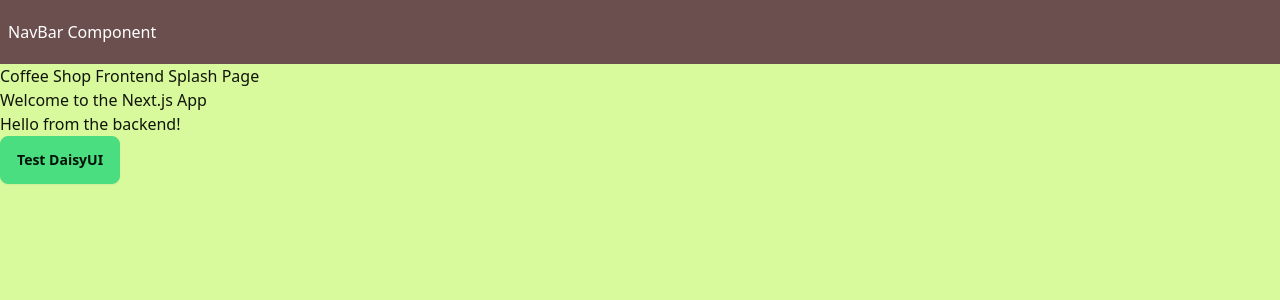
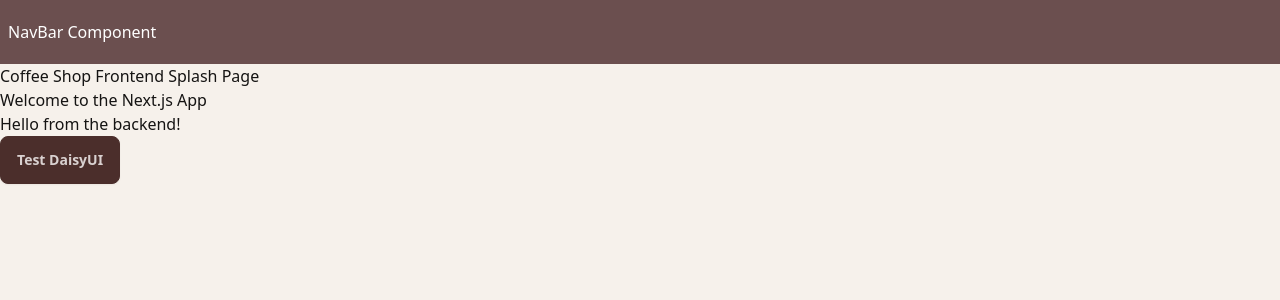
Before and after one commit to JenniferT9462/coffee-shop-frontend, a Next.js app: page / in a window 1280 px wide. Shown: the top 300 px of the page. Built offline with nearby package versions, Linux system fonts and the light colour scheme.

Commit message:
Changed daisyui theme colors to go with a coffee shop theme

```diff
--- a/tailwind.config.mjs
+++ b/tailwind.config.mjs
@@ -17,15 +17,15 @@ export default {
     themes: [
       {
         coffeeShop: {
-          "primary": "#4ade80",
-          "secondary": "#8b5cf6",
-          "accent": "#0ea5e9",
-          "neutral": "#34d399",
-          "base-100": "#d9f99d",
-          "info": "#6366f1",
-          "success": "#84cc16",
-          "warning": "#eab308",
-          "error": "#e11d48",
+          "primary": "#4B2E2B",
+          "secondary": "#D9C5B2",
+          "accent": "#D27C2C",
+          "neutral": "#826A5C",
+          "base-100": "#F6F1EB",
+          "info": "#A1C8E9",
+          "success": "#8A977B",
+          "warning": "#E8B54D",
+          "error": "#AF4035",
           },
         },
       ],
```
